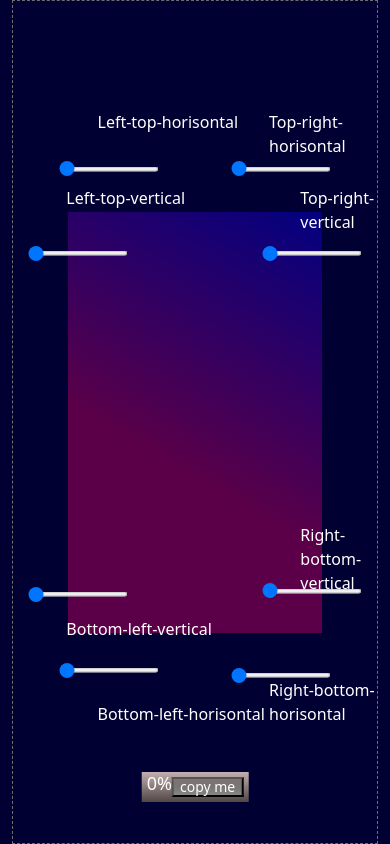
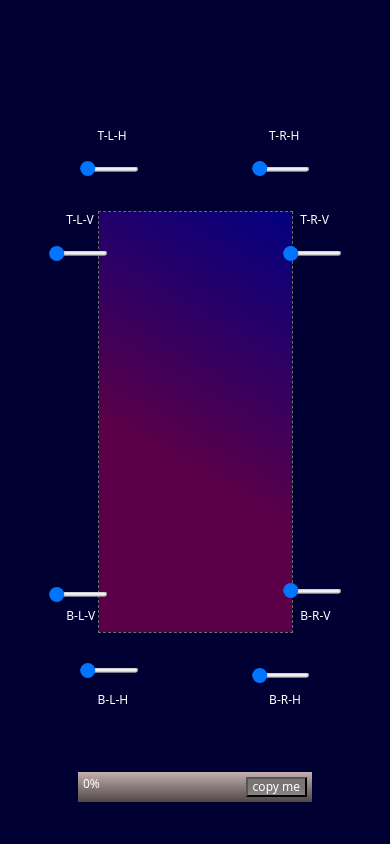
Before and after one commit to DmitryBurdukov/02_border-radius, a plain HTML site: page index.html in a window 390 px wide. Drawn offline with nearby package versions, Linux system fonts and the light colour scheme.

Commit message:
Исправлены баги при изменении ширины экрана

```diff
--- a/index.html
+++ b/index.html
@@ -11,17 +11,17 @@
 </head>
 <body>
     <div class="container">
-        <input id="right-top-vertical" type="range"><label for="right-top-vertical">Top-right-vertical</label>
-        <input id="right-top-horisontal" type="range"><label for="right-top-horisontal">Top-right-horisontal</label>
+        <input id="right-top-vertical" type="range"><label for="right-top-vertical">T-R-V</label>
+        <input id="right-top-horisontal" type="range"><label for="right-top-horisontal">T-R-H</label>
 
-        <input id="right-bottom-vertical" type="range"><label for="right-bottom-vertical">Right-bottom-vertical</label>
-        <input id="right-bottom-horisontal" type="range"><label for="right-bottom-horisontal">Right-bottom-horisontal</label>
+        <input id="right-bottom-vertical" type="range"><label for="right-bottom-vertical">B-R-V</label>
+        <input id="right-bottom-horisontal" type="range"><label for="right-bottom-horisontal">B-R-H</label>
 
-        <input id="bottom-left-horisontal" type="range"><label for="bottom-left-horisontal">Bottom-left-horisontal</label>
-        <input id="bottom-left-vertical" type="range"><label for="bottom-left-vertical">Bottom-left-vertical</label>
+        <input id="bottom-left-horisontal" type="range"><label for="bottom-left-horisontal">B-L-H</label>
+        <input id="bottom-left-vertical" type="range"><label for="bottom-left-vertical">B-L-V</label>
 
-        <input id="left-top-vertical" type="range"><label for="left-top-vertical">Left-top-vertical</label>
-        <input id="left-top-horisontal" type="range"><label for="left-top-horisontal">Left-top-horisontal</label>
+        <input id="left-top-vertical" type="range"><label for="left-top-vertical">T-L-V</label>
+        <input id="left-top-horisontal" type="range"><label for="left-top-horisontal">T-L-H</label>
         <div class="box">
             <div class="radius">
 
--- a/script.js
+++ b/script.js
@@ -42,7 +42,7 @@ window.addEventListener('DOMContentLoaded', () => {
         }
 
         valueBox.textContent = box.style.borderRadius;
-        console.log(valueBox)
+        // console.log(valueBox)
     }
     console.log( box.style.borderRadius )
     rightTopVertical.addEventListener('input', (e) => changeValue(box, 'borderTopRightRadius'));
--- a/style/style.css
+++ b/style/style.css
@@ -1,3 +1,12 @@
+body {
+    background: linear-gradient(#0e0e0e, #393939)
+}
+
+* {
+    margin: 0;
+    padding: 0;
+}
+
 .container {
     background: #010032;
     display: flex;
@@ -8,21 +17,21 @@
 }
 
 .box {
-    width: 100vw;
-    height: 100vh;
+    width: 50vw;
+    height: 50vh;
     border: 1px dashed #6f6f6f;
     display: flex;
     justify-content: center;
     align-items: center;
 }
 .radius {
-    width: 70%;
-    height: 50%;
+    width: 100%;
+    height: 100%;
     background: linear-gradient(30deg, #5b0048 40% , #020080 100%);
 }
 input {
     position: absolute;
-    width: 100px;
+    width: 5vw;
     height: 5px;
     transform: translate(-50%, -50%);
 }
@@ -73,7 +82,7 @@ label[for="right-top-horisontal"] {
 }
 
 label[for="right-bottom-vertical"] {
-    top: 62%;
+    bottom: 24%;
     left: 77%;
 }
 label[for="right-bottom-horisontal"] {
@@ -99,7 +108,7 @@ label[for="left-top-horisontal"] {
     left: 25%;
 }
 .borderRadius__wrapper {
-    min-width: 20vw;
+    min-width: 30vw;
     height: 30px;
     background: linear-gradient( #c3afaf,  #504646);
     position: absolute;
@@ -111,12 +120,14 @@ label[for="left-top-horisontal"] {
     justify-content: space-between;
     align-items: center;
     padding: 5px 5px;
-    /* border-radius: 43% 0% / 100% 0%; */
+    /* vertical-align: center; */
 
 }
 .borderRadius__value {
     font-size: 18px;
     height: 100%;
+    vertical-align: middle;
+    margin: 0;
 }
 .copy {
     color: white;
@@ -127,4 +138,50 @@ label[for="left-top-horisontal"] {
     justify-content: center;
     align-items: center;
     font-size: 14px;
+    padding: 5px;
 }
+
+@media (max-width: 1200px) {
+    .borderRadius__value, label, .copy  {
+        font-size: 12px;
+    }
+    input {
+        width: 10vw;
+    }
+    label[for="right-top-vertical"] {
+        top: 25%;
+    }
+    label[for="right-top-horisontal"] {
+        top: 15%;
+    }
+
+    label[for="right-bottom-vertical"] {
+        bottom: 26%;
+    }
+    label[for="right-bottom-horisontal"] {
+        bottom: 16%;
+    }
+
+    label[for="bottom-left-horisontal"] {
+        bottom: 16%;
+    }
+    label[for="bottom-left-vertical"] {
+        bottom: 26%;
+    }
+
+    label[for="left-top-vertical"] {
+        top: 25%;
+    }
+    label[for="left-top-horisontal"] {
+        top: 15%;
+    }
+}
+@media (max-width: 767px) {
+
+    input {
+        width: 15vw;
+    }
+    .borderRadius__wrapper {
+        width: 60vw;
+    }
+}
```
